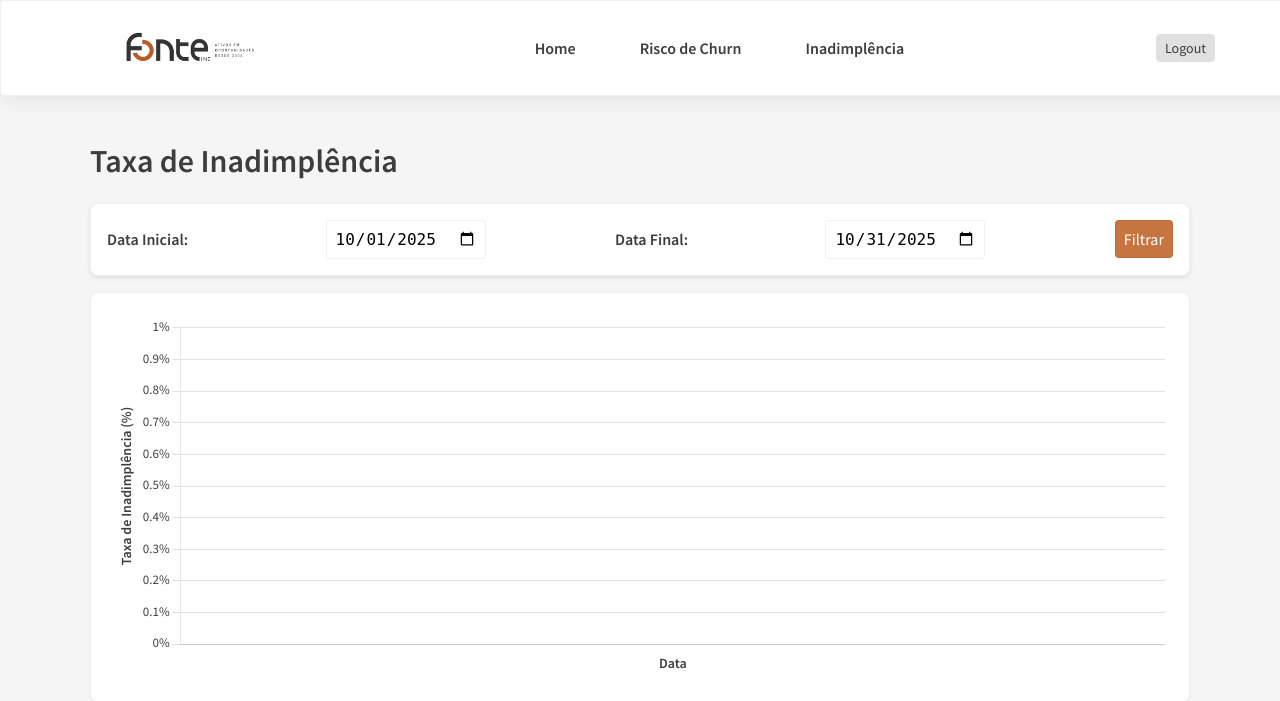
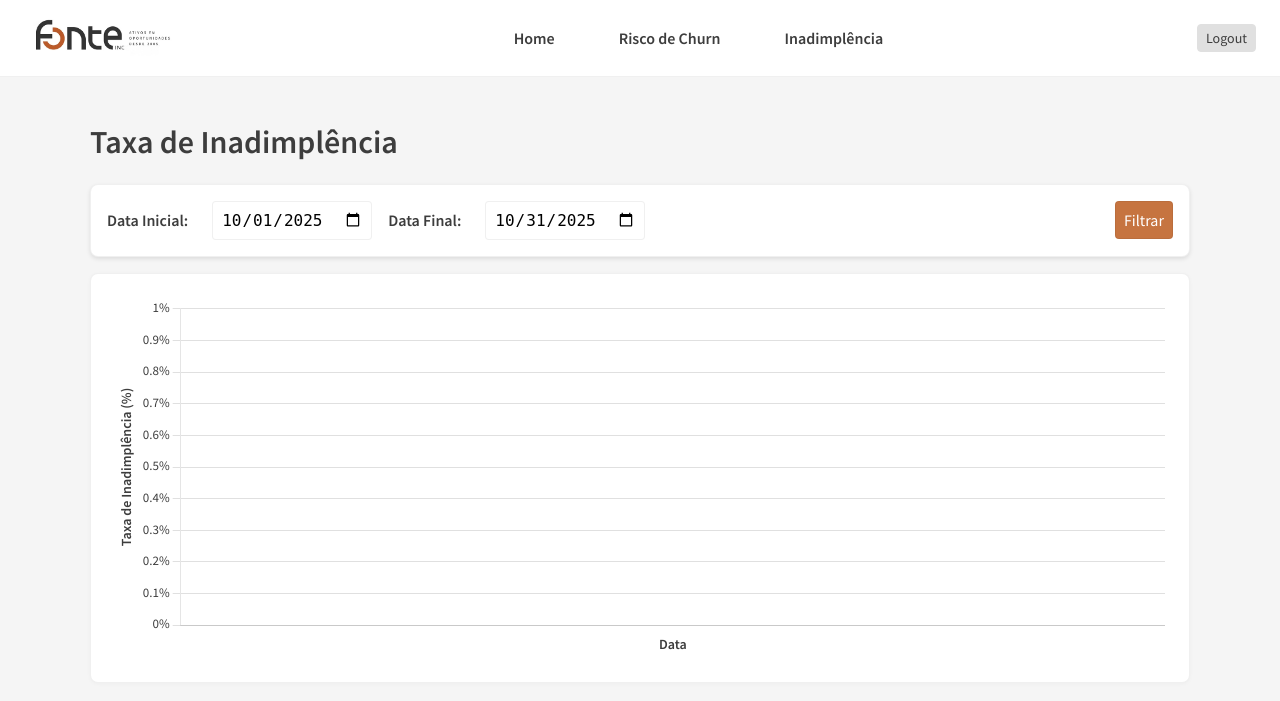
Before and after one commit to gskumlehn/dashboard-fonte, a Flask app: page /default-rate/ in a window 1280 px wide; the page is wider, and only the part inside the window is pictured. Shown: the top 701 px of that part. Run offline with Flask 3, Linux system fonts and the light colour scheme; the visitor is signed in with stand-in values (Sample User, id 1); data that the repository does not hold is empty.

Commit message:
Reorganiza css

```diff
--- /dev/null
+++ b/app/static/css/date_filter.css
@@ -0,0 +1,47 @@
+@import url('/static/css/colors.css');
+@import url('/static/css/styles.css');
+
+.filter-card {
+    background-color: var(--card-bg);
+    border: 1px solid var(--card-border);
+    border-radius: 8px;
+    padding: var(--gap);
+    margin-bottom: var(--gap);
+    box-shadow: 0 2px 4px rgba(0, 0, 0, 0.1);
+}
+
+.filter-container {
+    display: flex;
+    flex-wrap: wrap;
+    gap: var(--gap);
+    align-items: center;
+    justify-content: space-between;
+}
+
+.filter-container label {
+    font-weight: bold;
+    margin-right: 0.5rem;
+}
+
+.filter-container input[type="date"],
+.filter-container button {
+    padding: 0.5rem;
+    border: 1px solid var(--card-border);
+    border-radius: 4px;
+    font-size: 1rem;
+}
+
+.filter-container button {
+    background-color: var(--primary);
+    color: var(--white);
+    cursor: pointer;
+    transition: background-color 0.3s ease;
+}
+
+.filter-container button:hover {
+    background-color: var(--primary-dark);
+}
+
+.filter-container .filter-button {
+    margin-left: auto;
+}
--- a/app/static/css/navbar.css
+++ b/app/static/css/navbar.css
@@ -4,24 +4,21 @@ html, body {
 }
 
 @import url('/static/css/colors.css');
+@import url('/static/css/styles.css');
 
 .site-header {
-  margin: 0;
-  width: 100%;
-  background-color: var(--card-bg);
-  border: 1px solid rgba(0,0,0,0.06);
-  border-radius: 4px;
-  box-shadow: 0 6px 18px rgba(0,0,0,0.06);
+    background-color: var(--card-bg, #ffffff);
+    border-bottom: 1px solid rgba(0, 0, 0, 0.06);
+    padding: 1rem 1.5rem;
+    display: flex;
+    align-items: center;
+    justify-content: space-between;
 }
 
 .header-inner {
-  max-width: 1100px;
-  margin: 0 auto;
-  padding: 0.75rem 1rem;
-  display: flex;
-  align-items: center;
-  justify-content: space-between;
-  gap: 1rem;
+    display: flex;
+    align-items: center;
+    width: 100%;
 }
 
 .logo-container {
@@ -30,24 +27,46 @@ html, body {
 }
 
 .logo-horizontal {
-  height: 38px;
-  display: block;
+  max-height: 40px; /* Ajuste para garantir que a logo seja exibida */
+  margin-right: 1rem; /* Espaçamento entre a logo e os links */
 }
 
 .header-nav {
   display: flex;
-  align-items: center;
+  justify-content: center; /* Centraliza os links */
+  gap: 2rem; /* Espaçamento entre os links */
+  flex-grow: 1;
+}
+
+.header-nav a {
+    font-family: var(--font-family);
+    font-weight: 600; /* Bold */
+    color: var(--text); /* Cinza definido em colors.css */
+    text-decoration: none;
+    padding: 0.5rem 1rem;
+    transition: color 0.2s, background-color 0.2s;
+    border-radius: 4px;
+}
+
+.header-nav a:hover {
+    background-color: var(--input-border); /* Fundo cinza claro no hover */
+    color: var(--text);
 }
 
 .logout-link {
-  color: var(--gray, #6b6b6b);
-  text-decoration: none;
-  font-weight: 500;
-  padding: 0.25rem 0.5rem;
+    font-family: var(--font-family);
+    font-weight: 500; /* Regular */
+    color: var(--text); /* Cinza definido em colors.css */
+    background-color: var(--input-border); /* Cinza claro */
+    text-decoration: none;
+    padding: 0.25rem 0.5rem; /* Menor tamanho */
+    font-size: 0.875rem; /* Menor fonte */
+    transition: color 0.2s, background-color 0.2s;
+    border-radius: 4px;
+    border: 1px solid var(--input-border); /* Borda leve */
 }
 
-.logout-link:hover,
-.logout-link:focus {
-  color: var(--gray-dark, #4f4f4f);
-  text-decoration: none;
+.logout-link:hover {
+    background-color: var(--shadow); /* Fundo cinza mais escuro no hover */
+    color: var(--text);
 }
--- a/app/static/css/styles.css
+++ b/app/static/css/styles.css
@@ -208,63 +208,3 @@ button, .btn, .logout-link {
     border-radius: 6px !important;
     z-index: 1200 !important;
 }
-
-.site-header {
-    background-color: var(--card-bg, #ffffff);
-    border-bottom: 1px solid rgba(0, 0, 0, 0.06);
-    padding: 1rem 1.5rem;
-    display: flex;
-    align-items: center;
-    justify-content: space-between;
-}
-
-.header-inner {
-    display: flex;
-    align-items: center;
-    width: 100%;
-}
-
-.header-nav {
-    display: flex;
-    justify-content: center; /* Centraliza os links */
-    gap: 2rem; /* Espaçamento entre os links */
-    flex-grow: 1;
-}
-
-.header-nav a {
-    font-family: var(--font-family);
-    font-weight: 600; /* Bold */
-    color: var(--text); /* Cinza definido em colors.css */
-    text-decoration: none;
-    padding: 0.5rem 1rem;
-    transition: color 0.2s, background-color 0.2s;
-    border-radius: 4px;
-}
-
-.header-nav a:hover {
-    background-color: var(--input-border); /* Fundo cinza claro no hover */
-    color: var(--text);
-}
-
-.logout-link {
-    font-family: var(--font-family);
-    font-weight: 500; /* Regular */
-    color: var(--text); /* Cinza definido em colors.css */
-    background-color: var(--input-border); /* Cinza claro */
-    text-decoration: none;
-    padding: 0.25rem 0.5rem; /* Menor tamanho */
-    font-size: 0.875rem; /* Menor fonte */
-    transition: color 0.2s, background-color 0.2s;
-    border-radius: 4px;
-    border: 1px solid var(--input-border); /* Borda leve */
-}
-
-.logout-link:hover {
-    background-color: var(--shadow); /* Fundo cinza mais escuro no hover */
-    color: var(--text);
-}
-
-.logo-horizontal {
-    max-height: 40px; /* Ajuste para garantir que a logo seja exibida */
-    margin-right: 1rem; /* Espaçamento entre a logo e os links */
-}
--- a/app/templates/default_rate.html
+++ b/app/templates/default_rate.html
@@ -3,15 +3,7 @@
 {% block content %}
 <h1>Taxa de Inadimplência</h1>
 
-<div class="filter-card">
-    <div class="filter-container">
-        <label for="startDate">Data Inicial:</label>
-        <input type="date" id="startDate" />
-        <label for="endDate">Data Final:</label>
-        <input type="date" id="endDate" />
-        <button id="filterButton">Filtrar</button>
-    </div>
-</div>
+{% include 'partials/date_filter.html' %}
 
 <div class="table-card">
     <canvas id="defaultRateChart" width="800" height="320"></canvas>
--- /dev/null
+++ b/app/templates/partials/date_filter.html
@@ -0,0 +1,11 @@
+<link rel="stylesheet" href="{{ url_for('static', filename='css/date_filter.css') }}">
+
+<div class="filter-card">
+    <div class="filter-container">
+        <label for="startDate">Data Inicial:</label>
+        <input type="date" id="startDate" />
+        <label for="endDate">Data Final:</label>
+        <input type="date" id="endDate" />
+        <button id="filterButton" class="filter-button">Filtrar</button>
+    </div>
+</div>
```
Also changed, not shown: app/templates/dashboard.html (+1 -9 lines).
